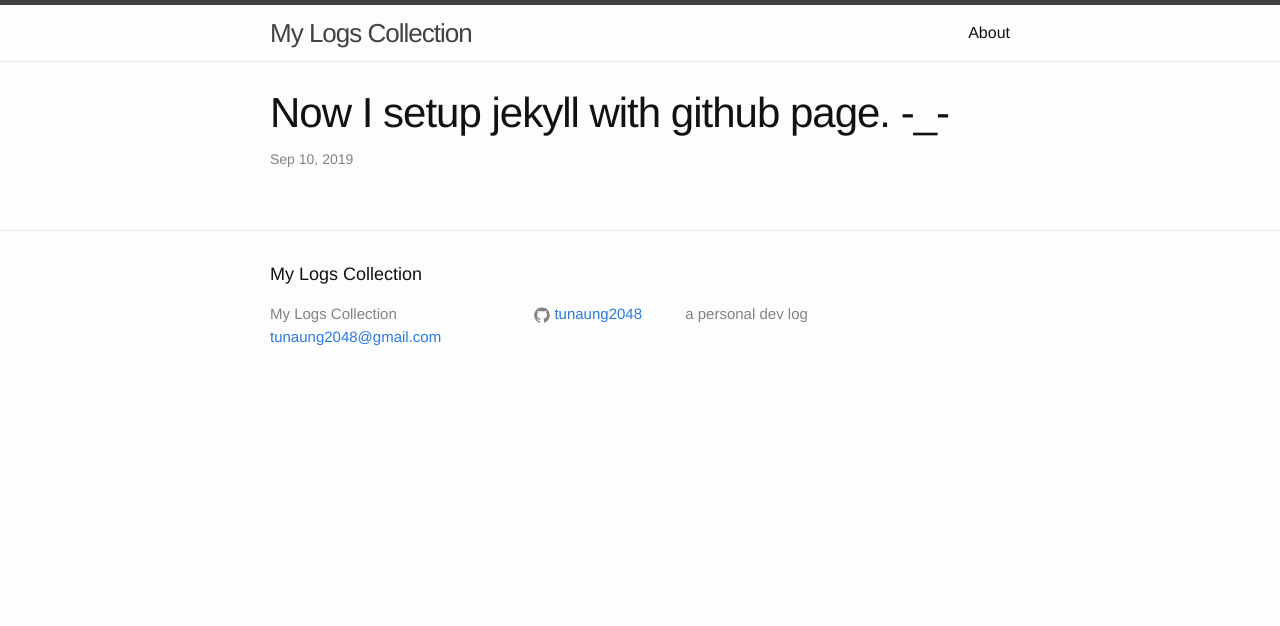
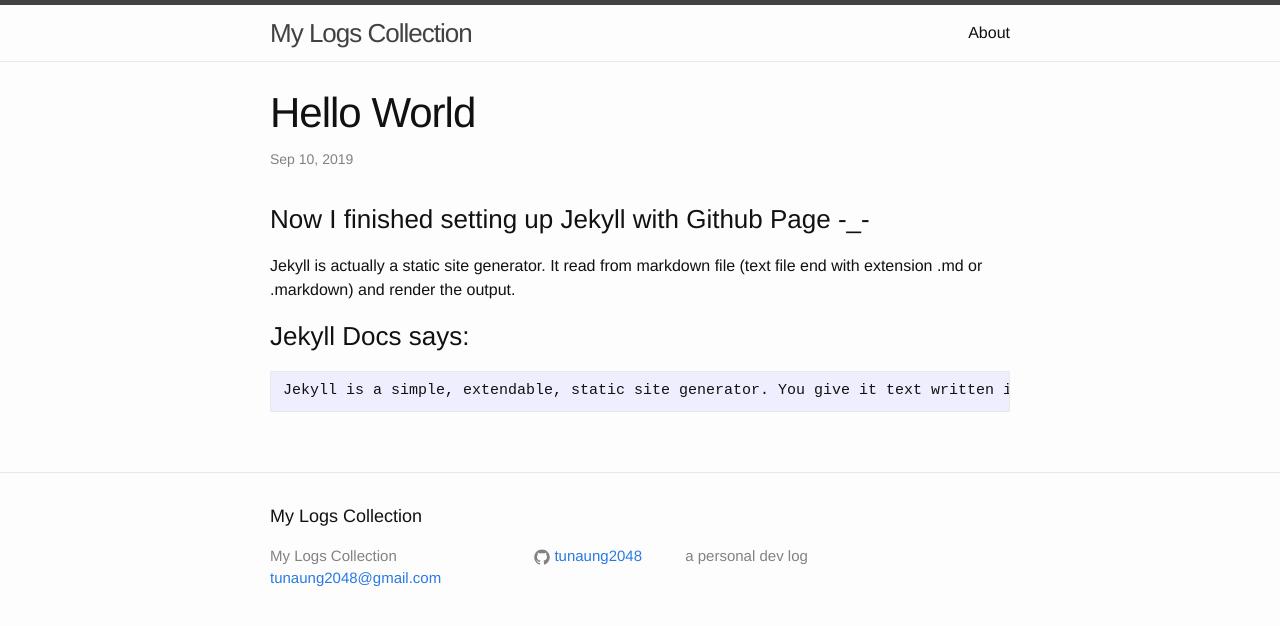
Before and after one commit to tunaung2048/tunaung2048.github.io, a Jekyll site: the page built from _posts/2019-09-10-hello-world.md, in a window 1280 px wide. Shown: the top 626 px of the page. Built offline with Jekyll 4.4.1, drawn with Linux system fonts in a browser that asks for light colours.

Commit message:
edit post

````diff
--- a/_posts/2019-09-10-hello-world.md
+++ b/_posts/2019-09-10-hello-world.md
@@ -1,4 +1,15 @@
 ---
 layout: post
-title: "Now I setup jekyll with github page. -_-"
+title: "Hello World"
 ---
+
+### Now I finished setting up Jekyll with Github Page -_-
+Jekyll is actually a static site generator.
+It read from markdown file (text file end with extension .md or .markdown)
+and render the output.
+
+### Jekyll Docs says:
+
+```
+Jekyll is a simple, extendable, static site generator. You give it text written in your favorite markup language and it churns through layouts to create a static website. Throughout that process you can tweak how you want the site URLs to look, what data gets displayed in the layout,and more.
+```
````
